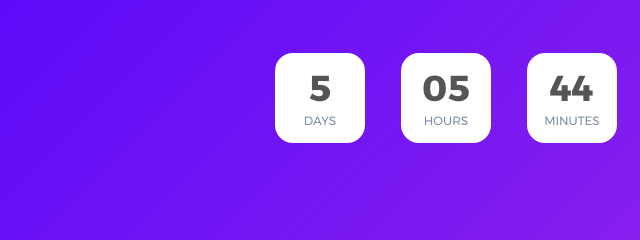
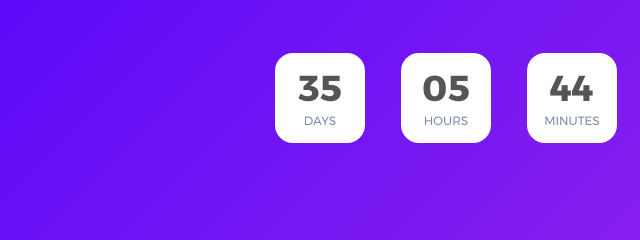
Before and after one commit to iamirulofficial/iamirulofficial.github.io, a plain HTML site: page index.html in a window 1280 px wide. Shown: the part 308-548 px from the top of the page, 131-771 px from the left. Drawn offline with Linux system fonts and the light colour scheme; a web font is replaced by a local one.

Commit message:
#021 date updated

```diff
--- a/index.html
+++ b/index.html
@@ -131,8 +131,8 @@
 			// Set Endtime here
 			// Endtime must be > current time
 			endtimeYear: 2020,
-			endtimeMonth: 08,
-			endtimeDate: 31,
+			endtimeMonth: 09,
+			endtimeDate: 30,
 			endtimeHours: 18,
 			endtimeMinutes: 0,
 			endtimeSeconds: 0,
```
